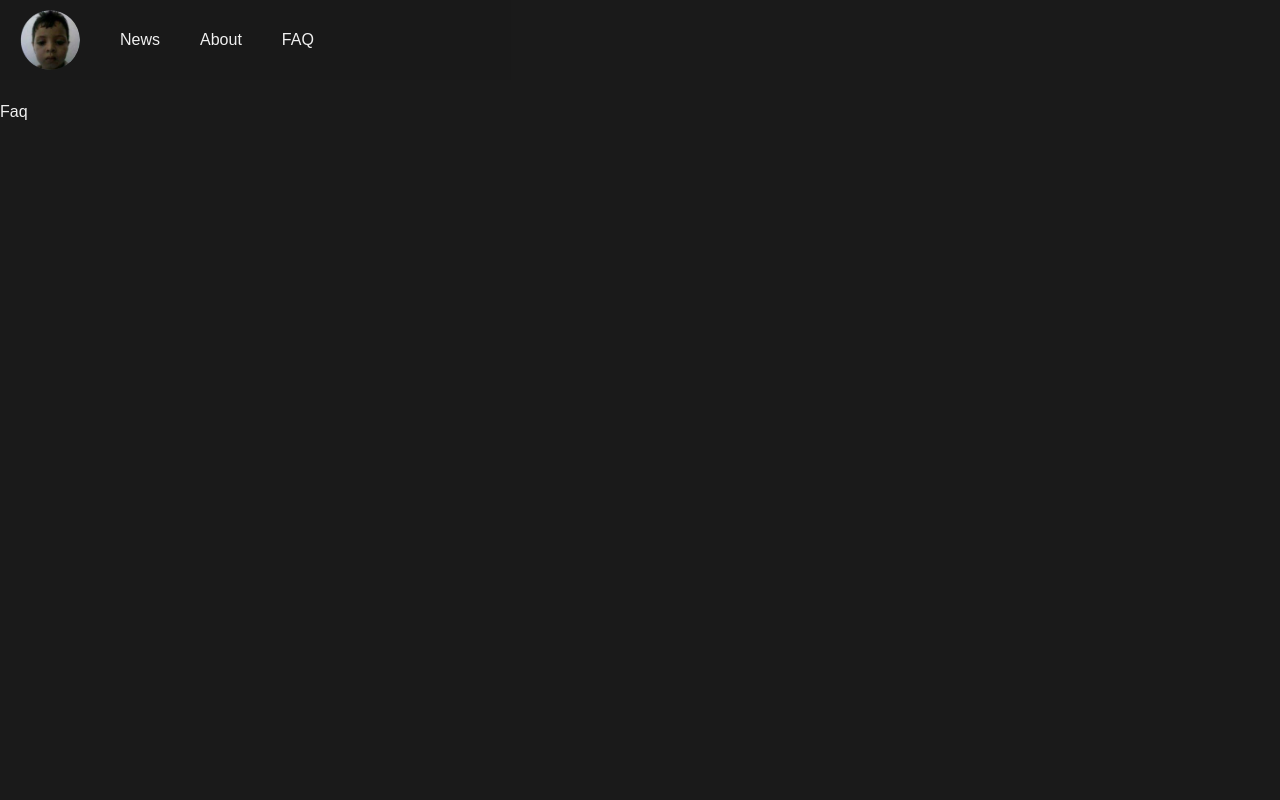
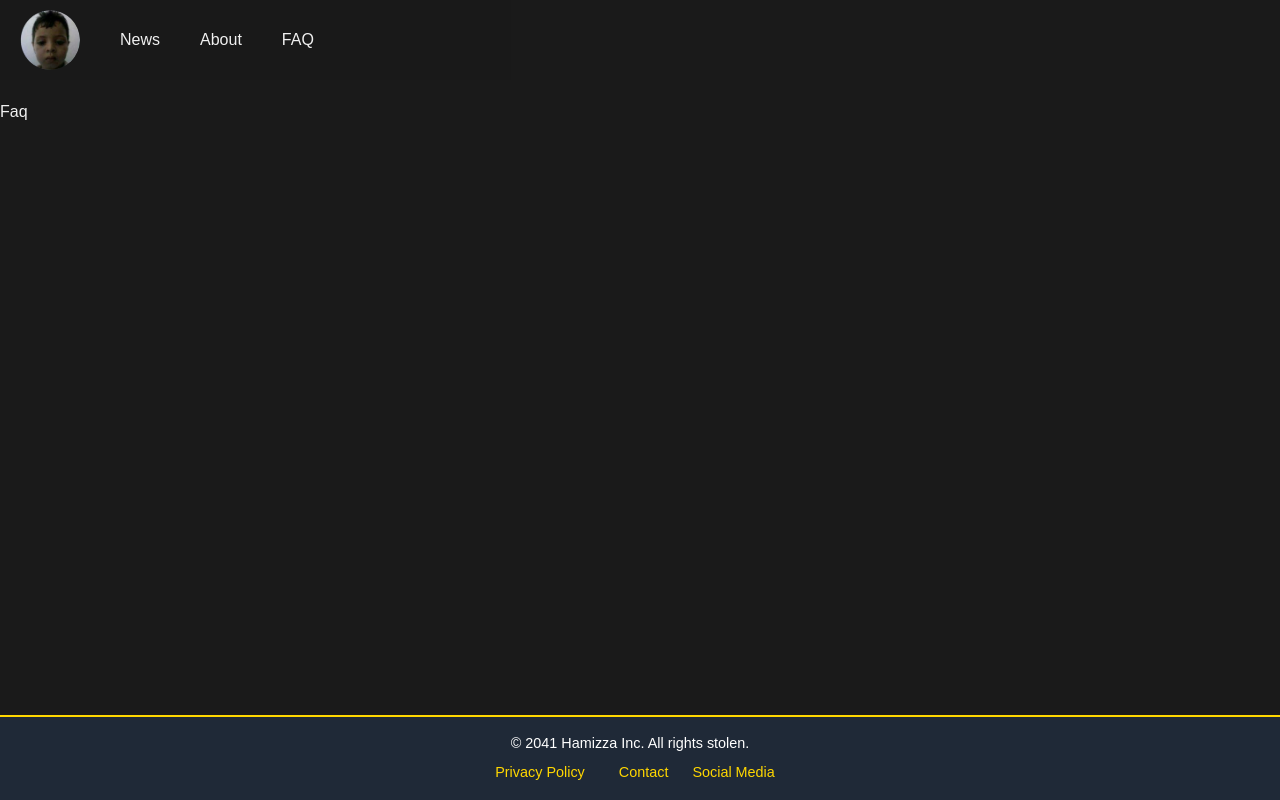
Before and after one commit to 4nglp/hmz, a Next.js app: page /faq in a window 1280 px wide. Built offline with nearby package versions, Linux system fonts and the light colour scheme.

Commit message:
more sturcturing :sob: + added the footer

```diff
--- /dev/null
+++ b/app/components/Footer.jsx
@@ -0,0 +1,28 @@
+import Link from "next/link";
+
+const Footer = () => {
+  return (
+    <footer className="w-full bg-gray-800 text-white text-center py-4 mt-auto">
+      <p>&copy; 2041 Hamizza Inc. All rights stolen.</p>
+      <ul className="flex justify-center space-x-6 mt-2">
+        <li>
+          <Link href="/privacy" className="hover:underline">
+            Privacy Policy
+          </Link>
+        </li>
+        <li>
+          <Link href="/contact" className="hover:underline">
+            Contact
+          </Link>
+        </li>
+        <li>
+          <Link href="/social-media" className="hover:underline">
+            Social Media
+          </Link>
+        </li>
+      </ul>
+    </footer>
+  );
+};
+
+export default Footer;
--- a/app/contact/page.jsx
+++ b/app/contact/page.jsx
@@ -0,0 +1,7 @@
+import React from "react";
+
+const Contact = () => {
+  return <div>Contact</div>;
+};
+
+export default Contact;
--- a/app/layout.js
+++ b/app/layout.js
@@ -1,5 +1,6 @@
 import { Geist, Geist_Mono } from "next/font/google";
 import Nav from "./components/Nav";
+import Footer from "./components/Footer";
 import "./globals.css";
 
 const geistSans = Geist({
@@ -25,6 +26,7 @@ export default function RootLayout({ children }) {
       >
         <Nav />
         {children}
+        <Footer />
       </body>
     </html>
   );
--- a/app/privacy/page.jsx
+++ b/app/privacy/page.jsx
@@ -0,0 +1,7 @@
+import React from "react";
+
+const Privacy = () => {
+  return <div>Privacy</div>;
+};
+
+export default Privacy;
--- /dev/null
+++ b/app/social-media/page.jsx
@@ -0,0 +1,7 @@
+import React from "react";
+
+const Socials = () => {
+  return <div>Socials</div>;
+};
+
+export default Socials;
```
